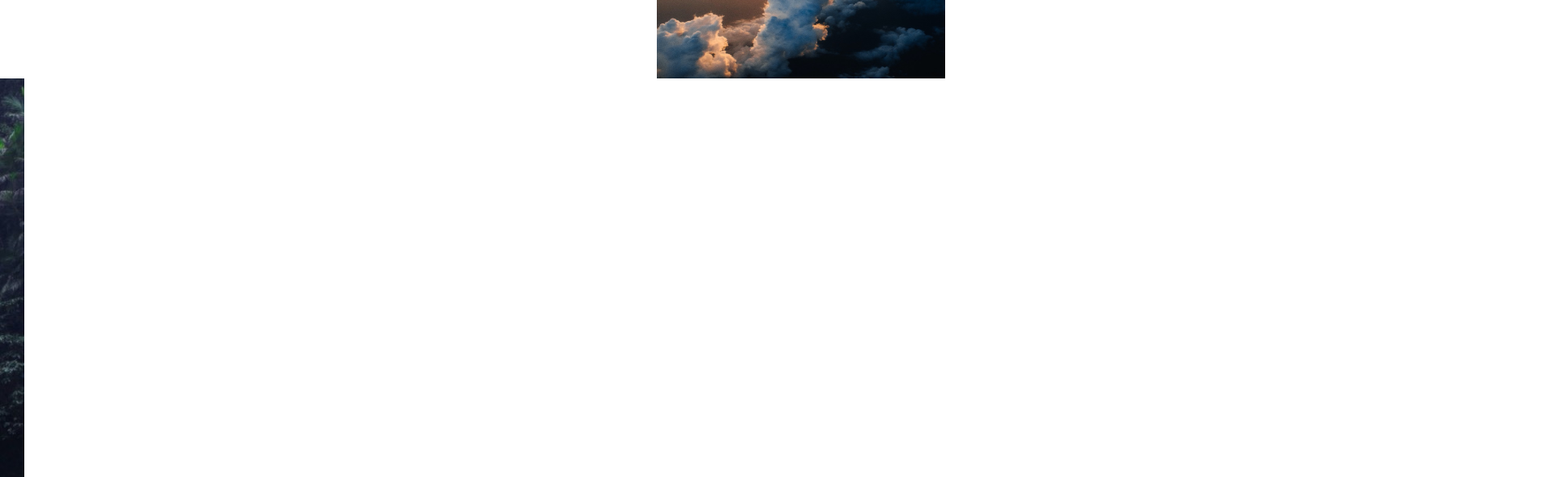
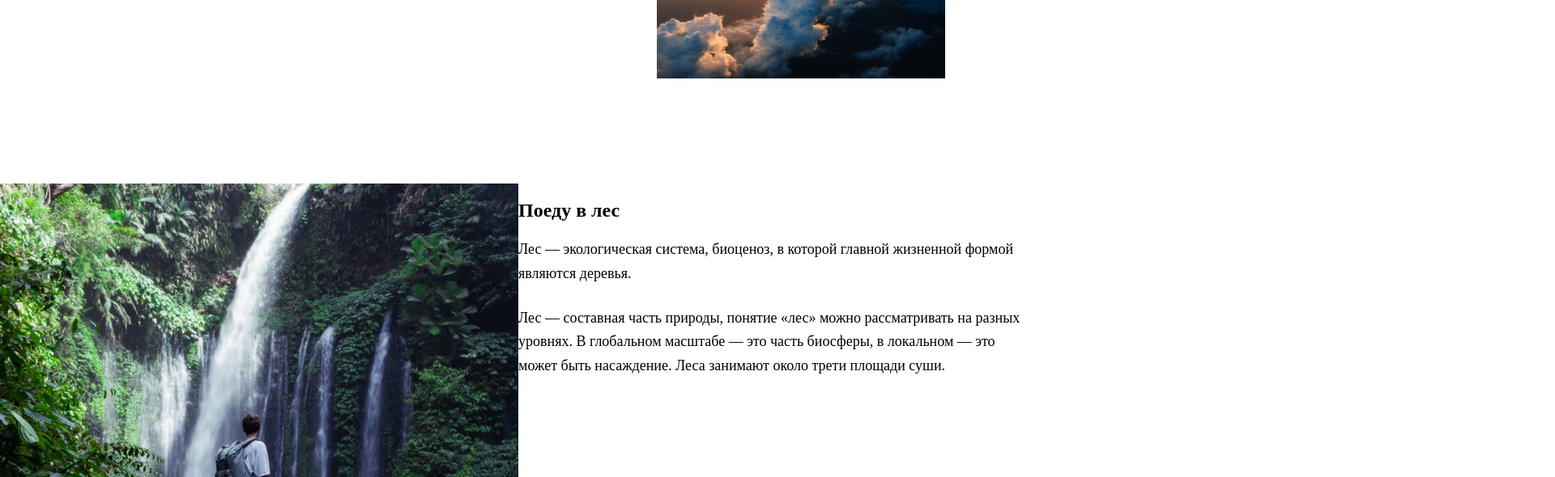
Before and after one commit to Aksenov-m/kuda-ya-poedu, a plain HTML site: page index.HTML in a window 1280 px wide. Shown: the part 386-976 px from the top of the page at 81% size, 1920 px wide, since content can reach past the window. Drawn offline with Linux system fonts and the light colour scheme; a web font is replaced by a local one.

Commit message:
expectations1

```diff
--- /dev/null
+++ b/blocks/expectation/__description/expectation__description.css
@@ -0,0 +1,3 @@
+.expectation__description {
+  grid-area: expectation-description;
+}
--- /dev/null
+++ b/blocks/expectation/__image/expectation__image.css
@@ -0,0 +1,6 @@
+.expectation__image {
+  width: 100%;
+  height: 100%;
+  object-fit: cover;
+  grid-area: expectation-image;
+}
--- /dev/null
+++ b/blocks/expectation/__paragraph/expectation__paragraph.css
@@ -0,0 +1,10 @@
+.expectation__paragraph {
+  font-style: normal;
+  font-weight: normal;
+  font-size: 18px;
+  line-height: 163%;
+  color: #000;
+  margin: 0;
+  margin-bottom: 26px;
+  border: 0;
+}
--- /dev/null
+++ b/blocks/expectation/__title/expectation__title.css
@@ -0,0 +1,3 @@
+.expectation__title {
+
+}
--- /dev/null
+++ b/blocks/expectation/expectation.css
@@ -0,0 +1,12 @@
+.expectation {
+  max-width: 100%;
+  display: grid;
+  justify-items: center;
+  margin: 0 auto;
+  /* margin-top: 80px; */
+  grid-template-columns: 1fr 1fr;
+  grid-template-rows: minmax(230px, 534px);
+  /* gap: 48px 40px; */
+  grid-template-areas:
+  "expectation-image expectation-description";
+}
--- /dev/null
+++ b/blocks/expectations/expectations.css
@@ -0,0 +1,5 @@
+.expectations {
+  max-width: 100%;
+  margin: 0 auto;
+  margin-top: 130px;
+}
--- a/blocks/page/page.css
+++ b/blocks/page/page.css
@@ -3,7 +3,7 @@
   display: flex;
   min-width: 320px;
   flex-direction: column;
-  min-height: 100vh;
+  /* min-height: 100vh; */
   align-items: center;
   justify-content: space-between;
   margin: 0 auto;
--- a/index.HTML
+++ b/index.HTML
@@ -20,37 +20,76 @@
         <a href="#" class="header__link" target="_blank">Пожаловаться</a>
       </header>
       <main class="content">
-
         <section class="flight">
-          <h1 class="flight__title">Куда я поеду сразу, как можно будет куда-то поехать</h1>
-          <img class="flight__intro-image" src="./images/intro-image.jpeg" alt="Самолет">
+          <h1 class="flight__title">
+            Куда я поеду сразу, как можно будет куда-то поехать
+          </h1>
+          <img
+            class="flight__intro-image"
+            src="./images/intro-image.jpeg"
+            alt="Самолет"/>
         </section>
 
         <section class="expectations">
           <div class="expectation">
-          <img class="expectation__image" src="./images/places-forest.jpeg" alt="Лес на фоне водопада.">
+            <img
+              class="expectation__image"
+              src="./images/places-forest.jpeg"
+              alt="Лес на фоне водопада."/>
             <div class="expectation__description">
-           <h2 class="expectation__title" >Поеду в лес</h2>
-           <p class="expectation__paragraph">Лес&nbsp;&mdash; экологическая система, биоценоз, в&nbsp;которой главной жизненной формой являются деревья.</p>
-           <p class="expectation__paragraph">Лес&nbsp;&mdash; составная часть природы, понятие &laquo;лес&raquo; можно рассматривать на&nbsp;разных уровнях.
-            В&nbsp;глобальном масштабе&nbsp;&mdash; это часть биосферы, в&nbsp;локальном&nbsp;&mdash; это может быть насаждение. Леса занимают около трети площади суши.</p>
+              <h2 class="expectation__title">Поеду в лес</h2>
+              <p class="expectation__paragraph">
+                Лес&nbsp;&mdash; экологическая система, биоценоз, в&nbsp;которой
+                главной жизненной формой являются деревья.
+              </p>
+              <p class="expectation__paragraph">
+                Лес&nbsp;&mdash; составная часть природы, понятие
+                &laquo;лес&raquo; можно рассматривать на&nbsp;разных уровнях.
+                В&nbsp;глобальном масштабе&nbsp;&mdash; это часть биосферы,
+                в&nbsp;локальном&nbsp;&mdash; это может быть насаждение. Леса
+                занимают около трети площади суши.
+              </p>
+            </div>
           </div>
           <div class="expectation">
-          <img class="expectation__image" src="./images/places-mountains.jpeg" alt="Горы.">
+            <img
+              class="expectation__image"
+              src="./images/places-mountains.jpeg"
+              alt="Горы."/>
             <div class="expectation__description">
-           <h2 class="expectation__title" >Поеду в горы</h2>
-           <p class="expectation__paragraph">Горные системы занимают 64&nbsp;% поверхности Азии, 36&nbsp;%&nbsp;&mdash; Северной Америки, 25&nbsp;%&nbsp;&mdash; Европы, 22&nbsp;%&nbsp;&mdash;
-             Южной Америки, 17&nbsp;%&nbsp;&mdash; Австралии и&nbsp;3&nbsp;%&nbsp;&mdash; Африки. В&nbsp;целом 24&nbsp;% земной поверхности приходится на&nbsp;горы.
-             &nbsp;10&nbsp;% всех людей живёт на&nbsp;территории гор. В&nbsp;горах берёт своё начало большинство рек Земли.</p>
+              <h2 class="expectation__title">Поеду в горы</h2>
+              <p class="expectation__paragraph">
+                Горные системы занимают 64&nbsp;% поверхности Азии,
+                36&nbsp;%&nbsp;&mdash; Северной Америки, 25&nbsp;%&nbsp;&mdash;
+                Европы, 22&nbsp;%&nbsp;&mdash; Южной Америки,
+                17&nbsp;%&nbsp;&mdash; Австралии и&nbsp;3&nbsp;%&nbsp;&mdash;
+                Африки. В&nbsp;целом 24&nbsp;% земной поверхности приходится
+                на&nbsp;горы. &nbsp;10&nbsp;% всех людей живёт
+                на&nbsp;территории гор. В&nbsp;горах берёт своё начало
+                большинство рек Земли.
+              </p>
             </div>
           </div>
-      <img class="expectation__image" src="./images/places-black-sea.jpeg" alt="Черное море.">
+          <div class="expectation">
+            <img
+              class="expectation__image"
+              src="./images/places-black-sea.jpeg"
+              alt="Черное море."/>
             <div class="expectation__description">
-           <h2 class="expectation__title" >Поеду на Чёрное море</h2>
-           <p class="expectation__paragraph">Я&nbsp;уплыву туда, где ни&nbsp;разу я&nbsp;не&nbsp;был, туда, где никто раньше не&nbsp;был. Никто и&nbsp;никогда раньше не&nbsp;был, я&nbsp;уплыву.
-             Я&nbsp;позову тебя смотреть на&nbsp;синее небо и&nbsp;пить по&nbsp;капле синее небо, и&nbsp;падать в&nbsp;это синее небо, я&nbsp;позову.</p>
-           <p class="expectation__paragraph">Уеду я&nbsp;на&nbsp;Чёрное-Чёрное море, на&nbsp;Чёрное-Чёрное море, на&nbsp;Чёрное-Чёрное море уеду&nbsp;я. Уеду я&nbsp;на&nbsp;Чёрное-Чёрное море,
-             на&nbsp;Чёрное-Чёрное море, на&nbsp;Чёрное-Чёрное море.</p>
+              <h2 class="expectation__title">Поеду на Чёрное море</h2>
+              <p class="expectation__paragraph">
+                Я&nbsp;уплыву туда, где ни&nbsp;разу я&nbsp;не&nbsp;был, туда,
+                где никто раньше не&nbsp;был. Никто и&nbsp;никогда раньше
+                не&nbsp;был, я&nbsp;уплыву. Я&nbsp;позову тебя смотреть
+                на&nbsp;синее небо и&nbsp;пить по&nbsp;капле синее небо,
+                и&nbsp;падать в&nbsp;это синее небо, я&nbsp;позову.
+              </p>
+              <p class="expectation__paragraph">
+                Уеду я&nbsp;на&nbsp;Чёрное-Чёрное море, на&nbsp;Чёрное-Чёрное
+                море, на&nbsp;Чёрное-Чёрное море уеду&nbsp;я. Уеду
+                я&nbsp;на&nbsp;Чёрное-Чёрное море, на&nbsp;Чёрное-Чёрное море,
+                на&nbsp;Чёрное-Чёрное море.
+              </p>
               <p class="expectation__paragraph">Уеду я.</p>
             </div>
           </div>
--- a/pages/index.css
+++ b/pages/index.css
@@ -8,3 +8,9 @@
 @import url(../blocks/flight/flight.css);
 @import url(../blocks/flight/__title/flight__title.css);
 @import url(../blocks/flight/__intro-image/flight__intro-image.css);
+@import url(../blocks/expectations/expectations.css);
+@import url(../blocks/expectation/expectation.css);
+@import url(../blocks/expectation/__image/expectation__image.css);
+@import url(../blocks/expectation/__description/expectation__description.css);
+@import url(../blocks/expectation/__title/expectation__title.css);
+@import url(../blocks/expectation/__paragraph/expectation__paragraph.css);
```
Lines whose indentation alone changed are shown as unchanged.
